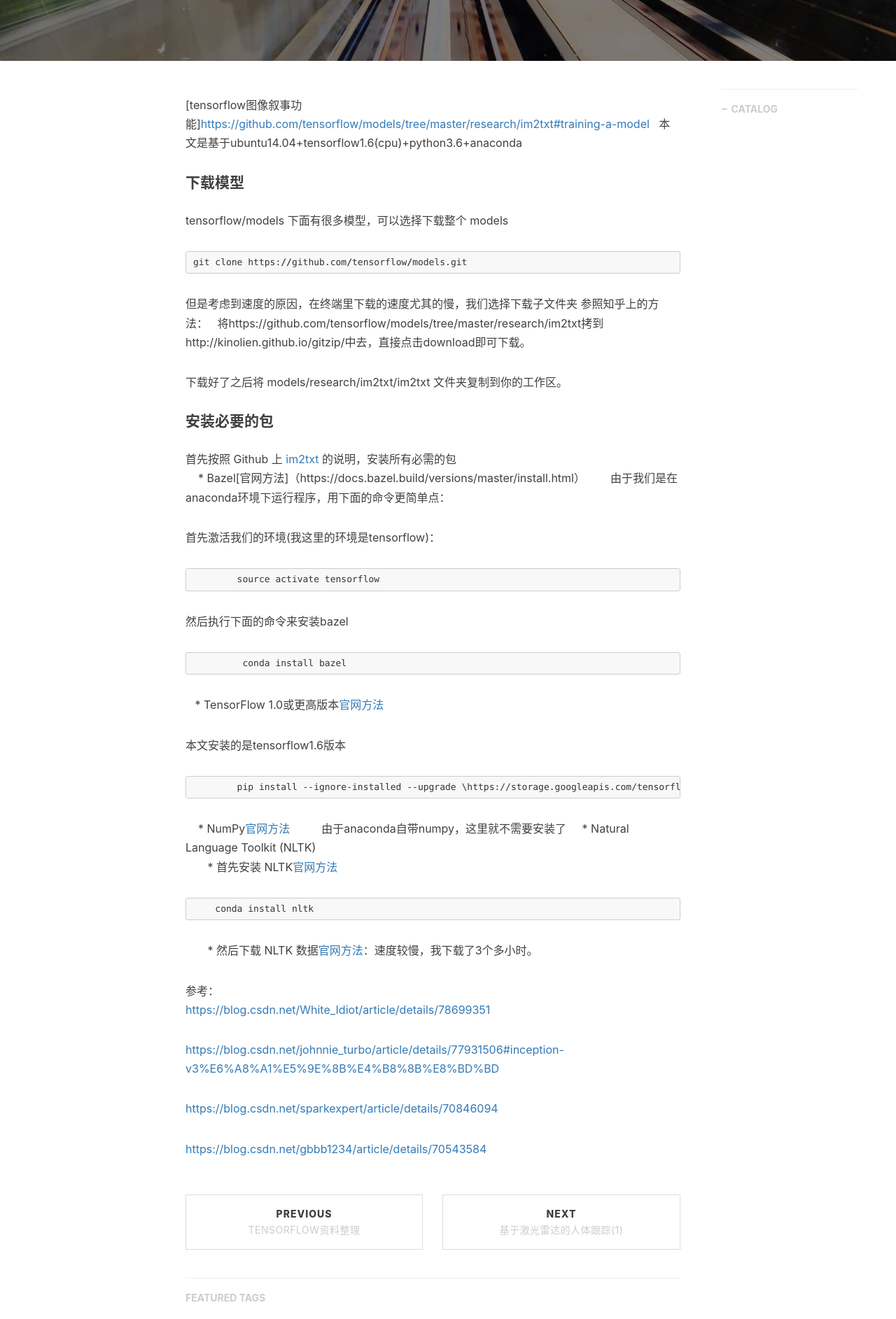
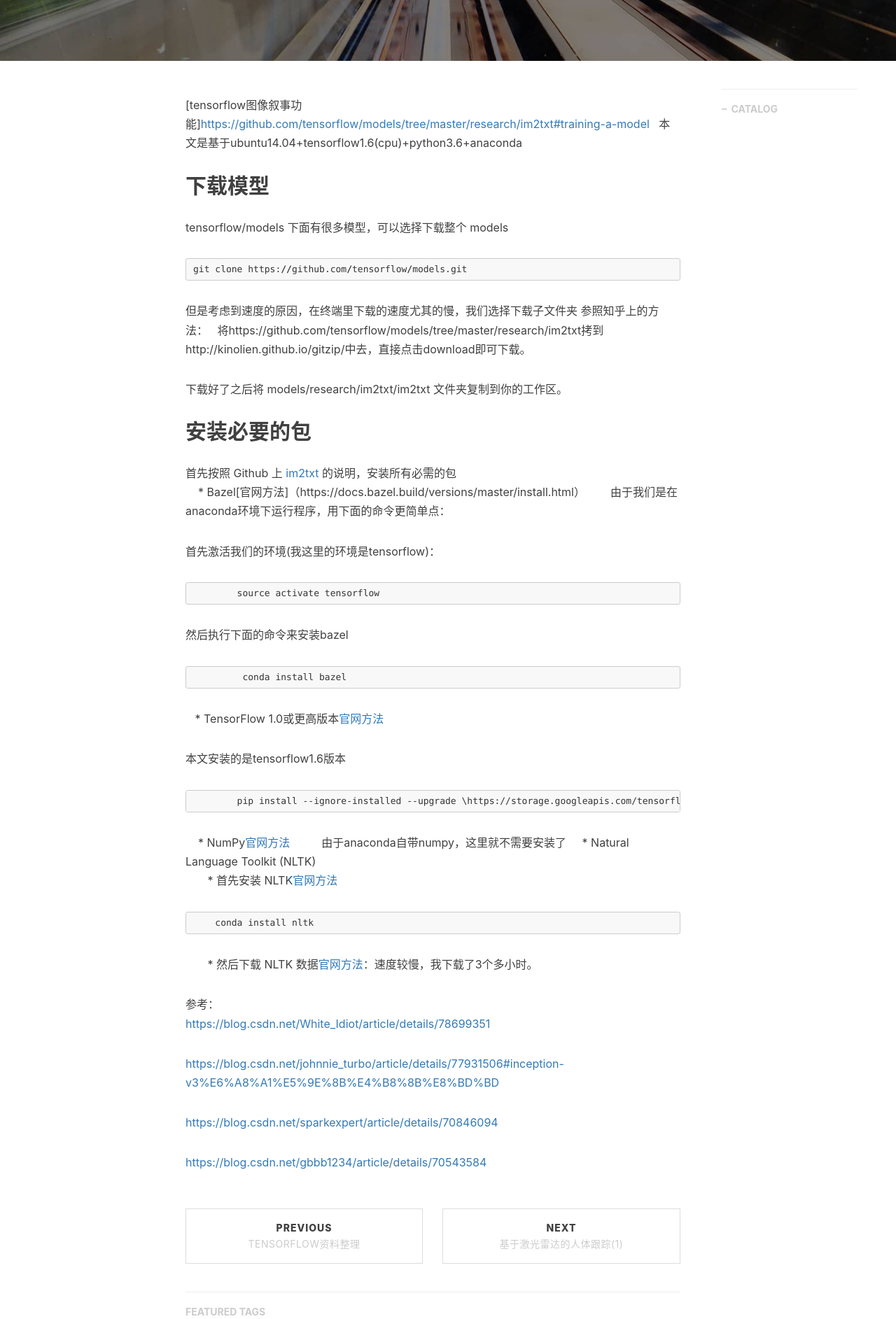
Before and after one commit to duhuazhen/duhuazhen.github.io, a Jekyll site: the page built from _posts/2017-4-1-im2txt.markdown, in a window 1280 px wide. Shown: the part 430-2315 px from the top of the page at 70% size. Built offline with Jekyll 4.4.1, drawn with Linux system fonts in a browser that asks for light colours; nearby versions of some CDN libraries; comment, search, counter and statistics services are not loaded.

````diff
--- a/_posts/2017-4-1-im2txt.markdown
+++ b/_posts/2017-4-1-im2txt.markdown
@@ -12,7 +12,7 @@ tags:
 [tensorflow图像叙事功能][https://github.com/tensorflow/models/tree/master/research/im2txt#training-a-model](https://github.com/tensorflow/models/tree/master/research/im2txt)
 本文是基于ubuntu14.04+tensorflow1.6(cpu)+python3.6+anaconda
 
-#### 下载模型
+## 下载模型
 tensorflow/models 下面有很多模型，可以选择下载整个 models
 ``` python
 git clone https://github.com/tensorflow/models.git
@@ -24,7 +24,8 @@ git clone https://github.com/tensorflow/models.git
 
 下载好了之后将 models/research/im2txt/im2txt 文件夹复制到你的工作区。
 
-#### 安装必要的包
+## 安装必要的包
+
 首先按照 Github 上 [im2txt](https://github.com/tensorflow/models/tree/master/research/im2txt) 的说明，安装所有必需的包
      * Bazel[官网方法]（https://docs.bazel.build/versions/master/install.html）
         由于我们是在anaconda环境下运行程序，用下面的命令更简单点：
````
